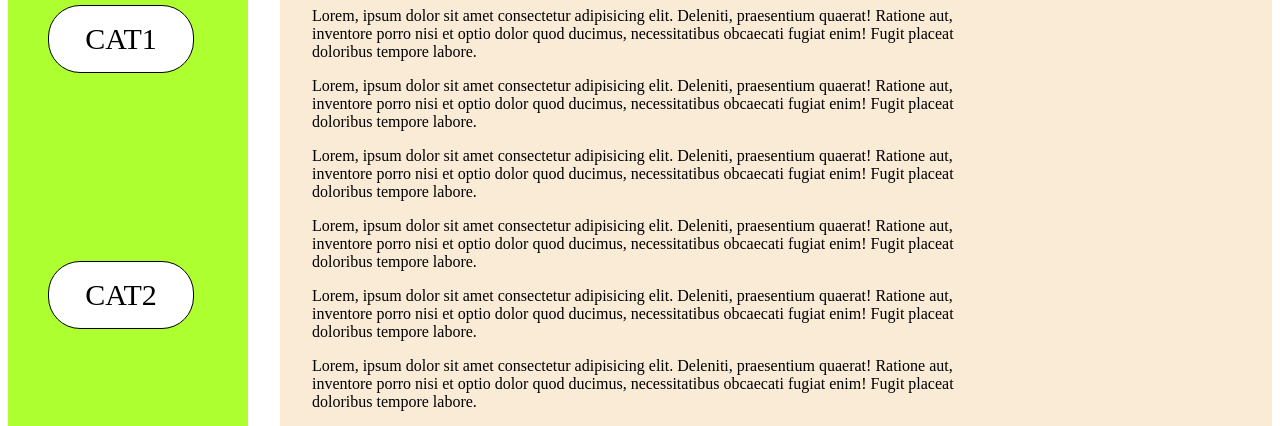
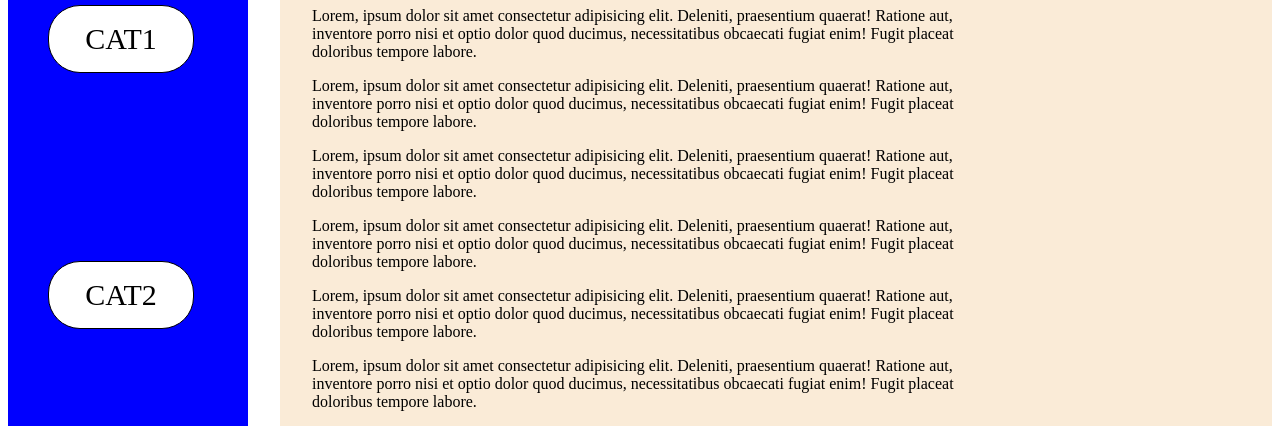
Before and after one commit to Tgodmuna/getBoundingClientTest, a plain HTML site: page index.html in a window 1280 px wide. Shown: the part 113-539 px from the top of the page. Drawn offline with Linux system fonts and the light colour scheme.

Commit message:
changed background color for .right selector to blue

```diff
--- a/index.css
+++ b/index.css
@@ -13,7 +13,7 @@
 }
 
 .right {
-    background-color: greenyellow;
+    background-color: blue;
     width: 15rem;
     position: fixed;
     height: 100vh;
```
